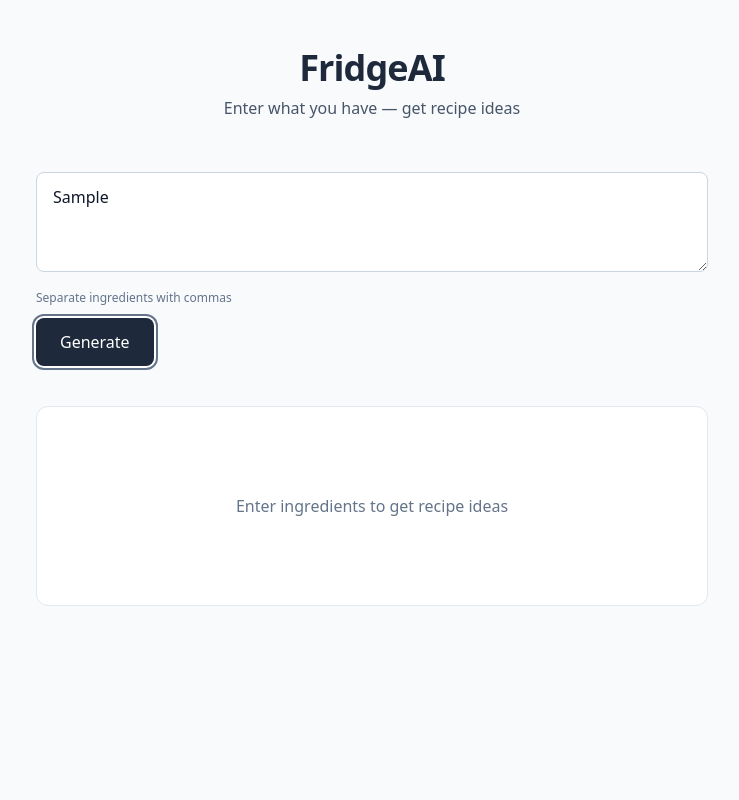
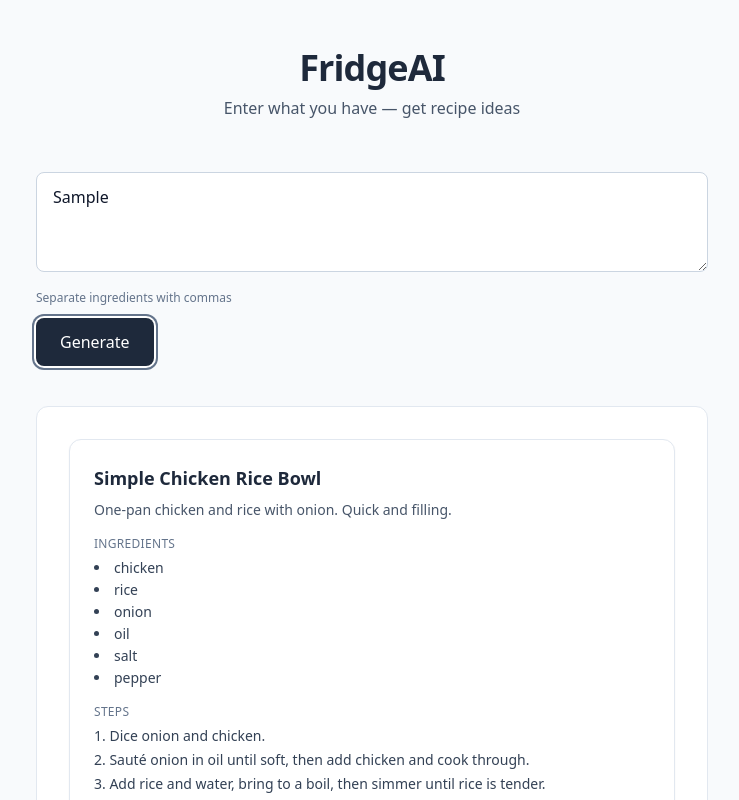
Before and after one commit to talgat55/AI-Recipe-Finder-Next.js, a Next.js app: page / in a window 1280 px wide. Both pictures are taken after typing "Sample" into the empty fields and a click on the button "Generate". Shown: the top 800 px of the page, without its empty margins (268-1007 px from the left). Built offline with nearby package versions, Linux system fonts and the light colour scheme.

Commit message:
Implement recipe generation feature with mock data and loading state

```diff
--- a/app/page.tsx
+++ b/app/page.tsx
@@ -1,13 +1,58 @@
+"use client";
+
+import { useState } from "react";
 import { IngredientInput } from "@/components/IngredientInput";
+import { RecipeList } from "@/components/RecipeList";
+import { Loader } from "@/components/Loader";
+import type { Recipe } from "@/types/recipe";
+
+/** Mock recipes for "Generate" until we have a backend. */
+function getMockRecipes(): Recipe[] {
+  return [
+    {
+      name: "Simple Chicken Rice Bowl",
+      description: "One-pan chicken and rice with onion. Quick and filling.",
+      ingredients: ["chicken", "rice", "onion", "oil", "salt", "pepper"],
+      steps: [
+        "Dice onion and chicken.",
+        "Sauté onion in oil until soft, then add chicken and cook through.",
+        "Add rice and water, bring to a boil, then simmer until rice is tender.",
+        "Season with salt and pepper and serve.",
+      ],
+    },
+    {
+      name: "Onion Rice Pilaf",
+      description: "Fragrant rice with caramelized onion.",
+      ingredients: ["rice", "onion", "butter", "stock", "salt"],
+      steps: [
+        "Slice onion and cook in butter until golden.",
+        "Add rice and stir to coat.",
+        "Pour in stock, bring to a boil, cover and simmer until rice is done.",
+        "Fluff and season with salt.",
+      ],
+    },
+  ];
+}
 
 /**
  * Homepage composes the main UI: title, ingredient input, and results area.
- * Kept thin so layout and state can grow in layout or dedicated sections later.
+ * State lives here so we can show loading + recipes when Generate is clicked.
  */
 export default function HomePage() {
+  const [recipes, setRecipes] = useState<Recipe[]>([]);
+  const [loading, setLoading] = useState(false);
+
+  const handleGenerate = () => {
+    setLoading(true);
+    // Simulate a short delay so Loader is visible; replace with API call later.
+    setTimeout(() => {
+      setRecipes(getMockRecipes());
+      setLoading(false);
+    }, 600);
+  };
+
   return (
     <main className="min-h-screen flex flex-col items-center justify-start pt-12 pb-16 px-4 sm:px-6">
-      {/* Centered, max-width container for readability on large screens */}
       <div className="w-full max-w-2xl mx-auto space-y-10">
         <header className="text-center">
           <h1 className="text-3xl sm:text-4xl font-bold text-slate-800 tracking-tight">
@@ -18,16 +63,19 @@ export default function HomePage() {
           </p>
         </header>
 
-        <IngredientInput />
+        <IngredientInput onGenerate={handleGenerate} />
 
-        {/* Results area: empty state until we add backend + list */}
         <section
-          className="rounded-xl border border-slate-200 bg-white p-6 sm:p-8 min-h-[200px] flex items-center justify-center"
+          className="rounded-xl border border-slate-200 bg-white p-6 sm:p-8 min-h-[200px]"
           aria-label="Recipe results"
         >
-          <p className="text-slate-500 text-center text-sm sm:text-base">
-            Enter ingredients to get recipe ideas
-          </p>
+          {loading && <Loader />}
+          {!loading && recipes.length > 0 && <RecipeList recipes={recipes} />}
+          {!loading && recipes.length === 0 && (
+            <p className="text-slate-500 text-center text-sm sm:text-base py-8">
+              Enter ingredients to get recipe ideas
+            </p>
+          )}
         </section>
       </div>
     </main>
--- a/components/IngredientInput.tsx
+++ b/components/IngredientInput.tsx
@@ -4,14 +4,14 @@ import { useState } from "react";
 
 /**
  * IngredientInput is a client component so we can hold local state for the
- * text value and handle submit. Kept self-contained; parent can later
- * consume ingredients via callback or context when we add the backend.
+ * text value and handle submit. Parent passes onGenerate to receive the action;
+ * we don't parse ingredients here so the page/API can own that contract.
  */
-export function IngredientInput() {
+export function IngredientInput({ onGenerate }: { onGenerate?: () => void }) {
   const [value, setValue] = useState("");
 
   const handleGenerate = () => {
-    // No backend yet — just prevent default and keep UI ready for future API call
+    onGenerate?.();
   };
 
   return (
--- /dev/null
+++ b/components/Loader.tsx
@@ -0,0 +1,10 @@
+/**
+ * Simple loading indicator. Reusable so we can swap in skeleton or brand spinner later.
+ */
+export function Loader() {
+  return (
+    <div className="flex items-center justify-center py-12" aria-busy="true" aria-label="Loading">
+      <div className="h-8 w-8 rounded-full border-2 border-slate-300 border-t-slate-700 animate-spin" />
+    </div>
+  );
+}
--- /dev/null
+++ b/components/RecipeCard.tsx
@@ -0,0 +1,36 @@
+import type { Recipe } from "@/types/recipe";
+
+/**
+ * Single recipe display. Encapsulates layout for name, description, ingredients, steps
+ * so RecipeList stays a thin mapper and we can change card design in one place.
+ */
+export function RecipeCard({ recipe }: { recipe: Recipe }) {
+  const { name, description, ingredients, steps } = recipe;
+  return (
+    <article
+      className="rounded-xl border border-slate-200 bg-white p-5 sm:p-6 shadow-sm hover:shadow-md hover:border-slate-300 transition-shadow transition-colors"
+      aria-label={`Recipe: ${name}`}
+    >
+      <h3 className="text-lg font-semibold text-slate-800">{name}</h3>
+      {description ? (
+        <p className="mt-2 text-slate-600 text-sm">{description}</p>
+      ) : null}
+      <div className="mt-4">
+        <h4 className="text-xs font-medium uppercase tracking-wide text-slate-500">Ingredients</h4>
+        <ul className="mt-1.5 list-disc list-inside text-slate-700 text-sm space-y-0.5">
+          {ingredients.map((item, i) => (
+            <li key={i}>{item}</li>
+          ))}
+        </ul>
+      </div>
+      <div className="mt-4">
+        <h4 className="text-xs font-medium uppercase tracking-wide text-slate-500">Steps</h4>
+        <ol className="mt-1.5 list-decimal list-inside text-slate-700 text-sm space-y-1">
+          {steps.map((step, i) => (
+            <li key={i}>{step}</li>
+          ))}
+        </ol>
+      </div>
+    </article>
+  );
+}
--- /dev/null
+++ b/components/RecipeList.tsx
@@ -0,0 +1,20 @@
+import type { Recipe } from "@/types/recipe";
+import { RecipeCard } from "@/components/RecipeCard";
+
+/**
+ * RecipeList exists to own the "list of recipes" layout and mapping. Keeps the page
+ * from mixing iteration logic with section structure and makes it easy to add
+ * empty state, filters, or grid vs list layout in one place.
+ */
+export function RecipeList({ recipes }: { recipes: Recipe[] }) {
+  if (recipes.length === 0) return null;
+  return (
+    <ul className="space-y-6 list-none p-0 m-0" aria-label="Recipe results">
+      {recipes.map((recipe, index) => (
+        <li key={`${recipe.name}-${index}`}>
+          <RecipeCard recipe={recipe} />
+        </li>
+      ))}
+    </ul>
+  );
+}
--- /dev/null
+++ b/types/recipe.ts
@@ -0,0 +1,10 @@
+/**
+ * Types live in /types so they can be imported by both UI and API code
+ * without circular deps, and stay a single source of truth for the domain model.
+ */
+export interface Recipe {
+  name: string;
+  description: string;
+  ingredients: string[];
+  steps: string[];
+}
```
